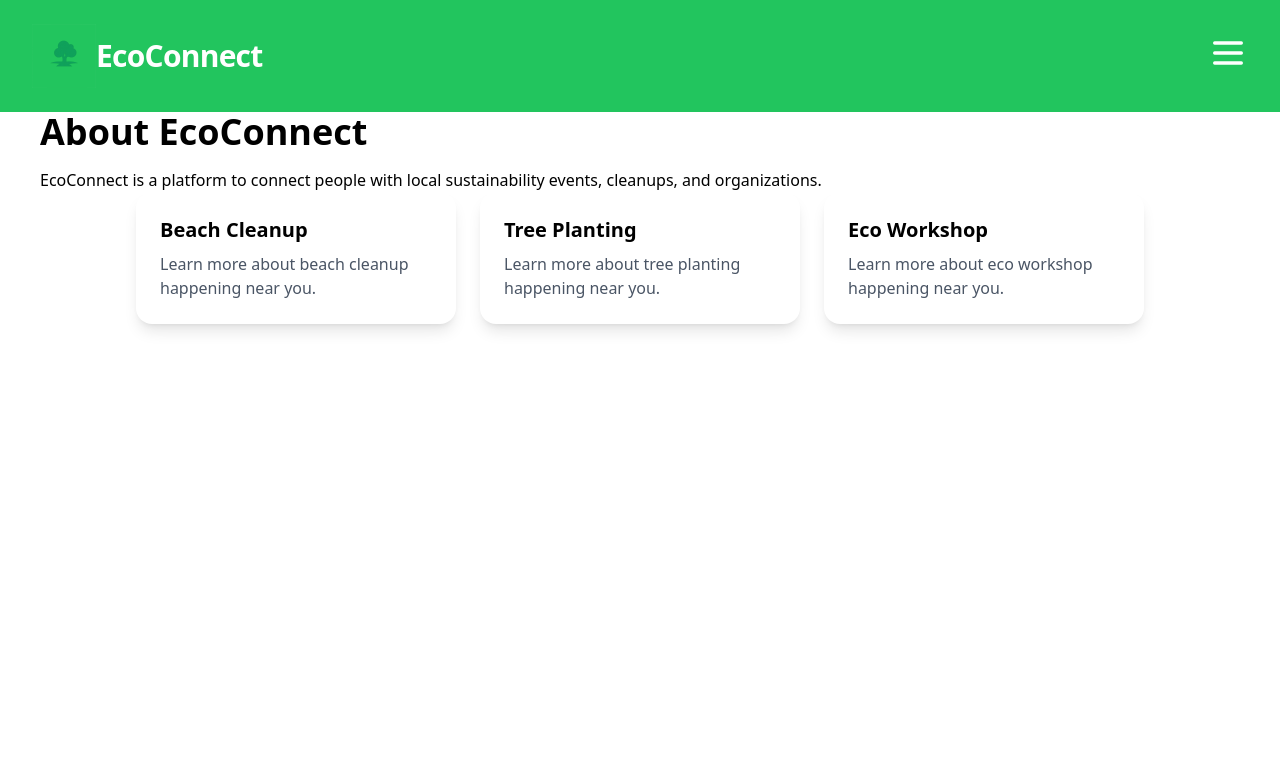
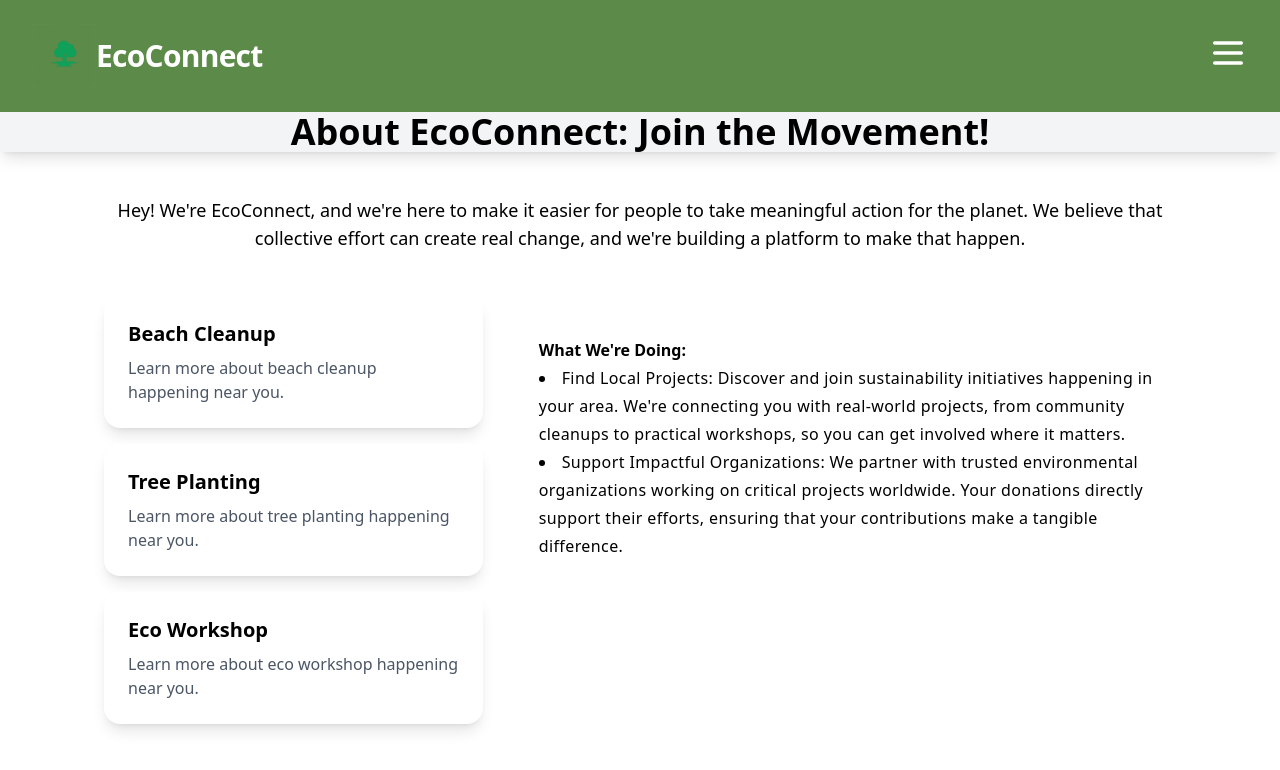
Before and after one commit to KCcooldude11/EcoConnect, a React app: page /about in a window 1280 px wide. Shown: the top 770 px of the page. Built offline with nearby package versions, Linux system fonts and the light colour scheme; the HTML template or start-up script is replaced by a standard one.

Commit message:
reformat(about page), chnage(nav bar color)

```diff
--- a/src/Components/Navigation.jsx
+++ b/src/Components/Navigation.jsx
@@ -36,7 +36,7 @@ function Navigation() {
 
 
   const navbarStyle = {
-    backgroundColor: `rgba(34, 197, 94, ${bgAlpha})`,
+    backgroundColor: `rgba(92, 138, 72, ${bgAlpha})`,
     backdropFilter: "blur(10px)",
     WebkitBackdropFilter: "blur(10px)"
   };
--- a/src/Pages/AboutPage.jsx
+++ b/src/Pages/AboutPage.jsx
@@ -1,17 +1,24 @@
 function AboutPage() {
     return (
-      <div className="p-10 pt-28">
-        <h1 className="text-4xl font-bold mb-4">About EcoConnect</h1>
-        <p>
-          EcoConnect is a platform to connect people with local sustainability events,
-          cleanups, and organizations.
+      <div className="h-screen w-full grid grid-rows-[1fr_auto_2fr] gap-6 py-28">
+        {/* Full-row for the heading */}
+        <div className="flex items-center justify-center bg-gray-100 shadow-lg">
+          <h1 className="text-4xl font-bold">About EcoConnect: Join the Movement!</h1>
+        </div>
+
+        {/* Full-row for the paragraph */}
+        <p className="text-center text-lg m-5 mx-20">
+          Hey! We're EcoConnect, and we're here to make it easier for people to take meaningful action for the planet. We believe that collective effort can create real change, and we're building a platform to make that happen.
         </p>
-        {/* Animated Cards */}
-      <div className="flex flex-wrap justify-center gap-6 px-6">
+
+      {/* Two-column grid with 1/3 and 2/3 width */}
+<div className="grid grid-cols-[1fr_2fr] gap-4 px-6 ml-20">
+  {/* Animated cards in the first column */}
+  <div className="grid grid-rows-3 gap-4">
     {['Beach Cleanup', 'Tree Planting', 'Eco Workshop'].map((event, idx) => (
       <div
         key={idx}
-            className="group w-80 p-6 rounded-2xl shadow-lg bg-white hover:scale-105 hover:shadow-2xl transition-all duration-300 ease-in-out"
+        className="group w-full p-6 rounded-2xl shadow-lg bg-white hover:scale-105 hover:shadow-2xl transition-all duration-300 ease-in-out"
       >
         <h2 className="text-xl font-semibold mb-2 group-hover:text-green-600">{event}</h2>
         <p className="text-gray-600">
@@ -20,6 +27,18 @@ function AboutPage() {
       </div>
     ))}
   </div>
+
+  {/* Content for the second column */}
+  <div className="ml-10 mr-20 mt-10">
+    <p className="text-base/7 font-bold whitespace-pre-wrap">What We're Doing:</p>
+    <ul className="text-base/7  tracking-wide list-inside list-disc">
+    <li>Find Local Projects: Discover and join sustainability initiatives happening in your area. We're connecting you with real-world projects,
+    from community cleanups to practical workshops, so you can get involved where it matters.</li>
+    <li>Support Impactful Organizations: We partner with trusted environmental organizations working on critical projects worldwide.
+    Your donations directly support their efforts, ensuring that your contributions make a tangible difference.</li>
+    </ul>
+  </div>
+</div>
 </div>
     );
   }
```
Lines whose indentation alone changed are shown as unchanged.
